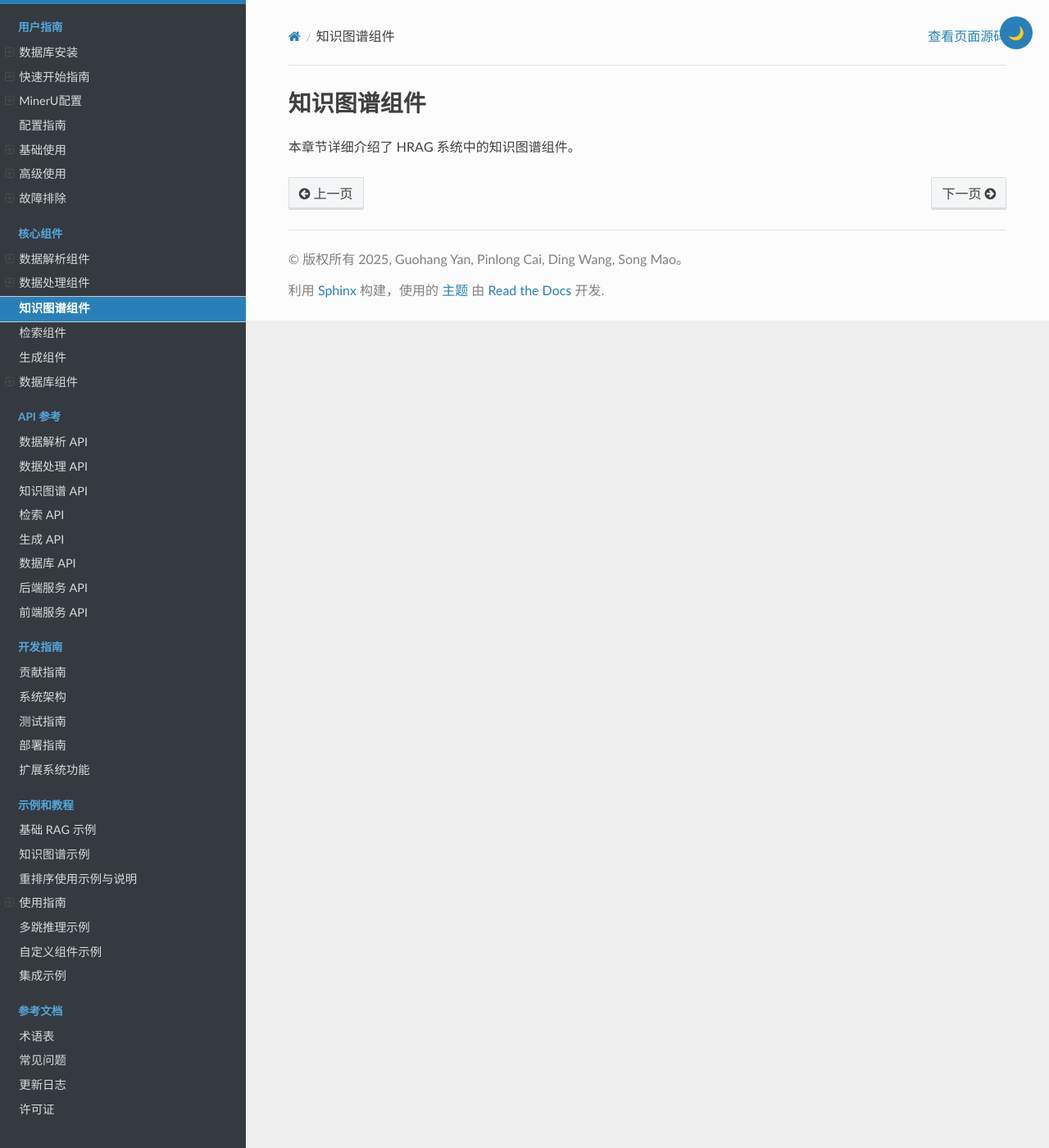
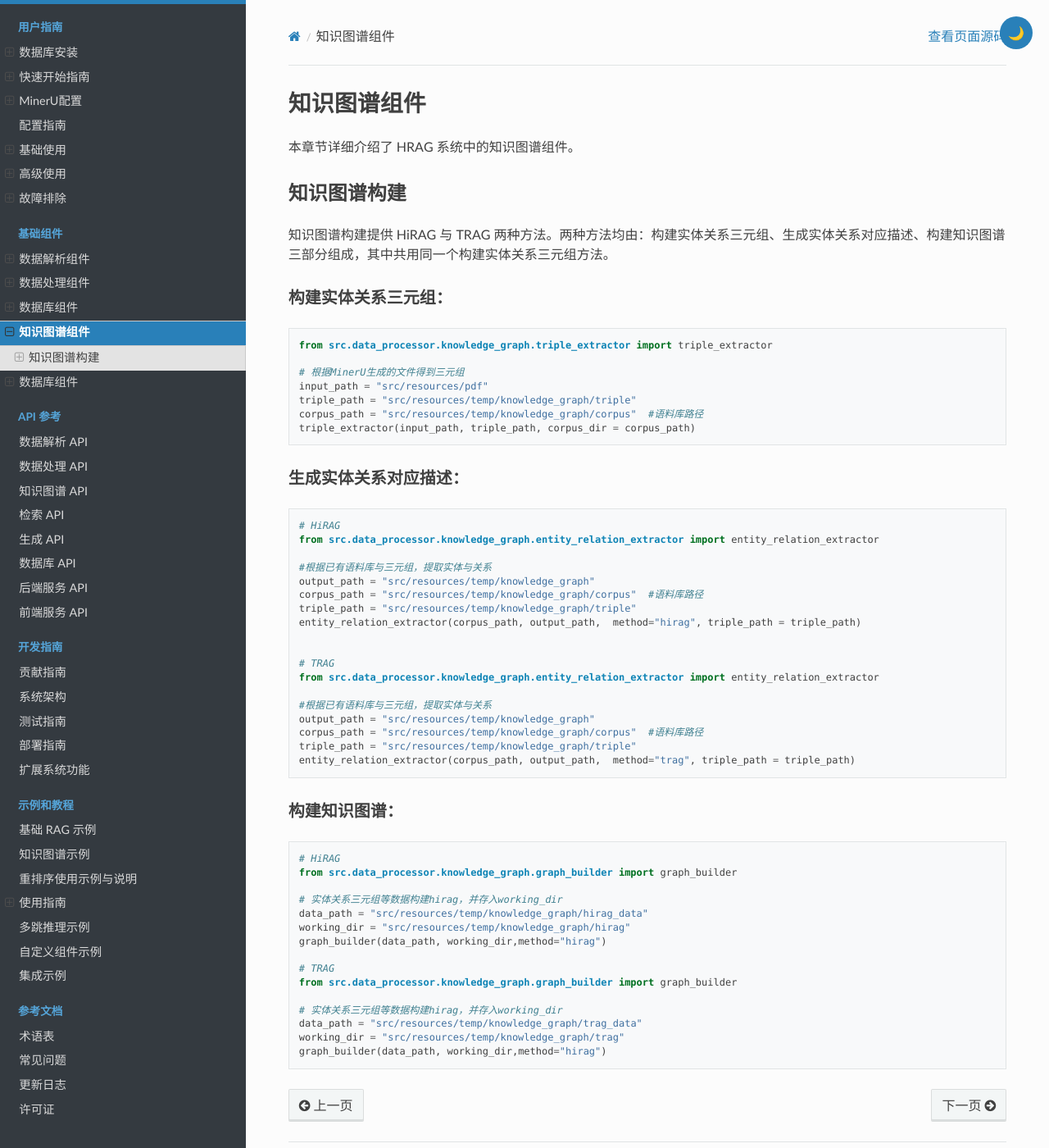
Before and after one commit to HetaTeam/Heta-docs, a Sphinx documentation site: the page built from source/components/knowledge_graph.rst, in a window 1280 px wide and 1400 px high. Shown: the whole window at 82% size. Built offline with Sphinx 7.4.7 and the Read the Docs theme 3.1.0, drawn with Linux system fonts in a browser that asks for light colours.

Commit message:
knowledge_graph

```diff
--- a/source/components/knowledge_graph.rst
+++ b/source/components/knowledge_graph.rst
@@ -4,3 +4,70 @@
 ============
 
 本章节详细介绍了 HRAG 系统中的知识图谱组件。
+
+知识图谱构建
+^^^^^^^^^^^^^^^^
+
+知识图谱构建提供 HiRAG 与 TRAG 两种方法。两种方法均由：构建实体关系三元组、生成实体关系对应描述、构建知识图谱三部分组成，其中共用同一个构建实体关系三元组方法。
+
+
+构建实体关系三元组：
+~~~~~~~~~~~~~~~~~~~~~~~~~~~~~
+
+.. code-block:: python
+
+    from src.data_processor.knowledge_graph.triple_extractor import triple_extractor
+
+    # 根据MinerU生成的文件得到三元组
+    input_path = "src/resources/pdf"
+    triple_path = "src/resources/temp/knowledge_graph/triple"
+    corpus_path = "src/resources/temp/knowledge_graph/corpus"  #语料库路径
+    triple_extractor(input_path, triple_path, corpus_dir = corpus_path)
+
+
+
+生成实体关系对应描述：
+~~~~~~~~~~~~~~~~~~~~~~~~~~~~~
+
+.. code-block:: python
+
+    # HiRAG
+    from src.data_processor.knowledge_graph.entity_relation_extractor import entity_relation_extractor
+
+    #根据已有语料库与三元组，提取实体与关系
+    output_path = "src/resources/temp/knowledge_graph"
+    corpus_path = "src/resources/temp/knowledge_graph/corpus"  #语料库路径
+    triple_path = "src/resources/temp/knowledge_graph/triple"
+    entity_relation_extractor(corpus_path, output_path,  method="hirag", triple_path = triple_path)
+
+
+    # TRAG
+    from src.data_processor.knowledge_graph.entity_relation_extractor import entity_relation_extractor
+
+    #根据已有语料库与三元组，提取实体与关系
+    output_path = "src/resources/temp/knowledge_graph"
+    corpus_path = "src/resources/temp/knowledge_graph/corpus"  #语料库路径
+    triple_path = "src/resources/temp/knowledge_graph/triple"
+    entity_relation_extractor(corpus_path, output_path,  method="trag", triple_path = triple_path)
+
+
+构建知识图谱：
+~~~~~~~~~~~~~~~~~~~~~~~~~~~~~
+
+.. code-block:: python
+
+    # HiRAG
+    from src.data_processor.knowledge_graph.graph_builder import graph_builder
+
+    # 实体关系三元组等数据构建hirag，并存入working_dir
+    data_path = "src/resources/temp/knowledge_graph/hirag_data"
+    working_dir = "src/resources/temp/knowledge_graph/hirag"
+    graph_builder(data_path, working_dir,method="hirag")
+
+    # TRAG
+    from src.data_processor.knowledge_graph.graph_builder import graph_builder
+
+    # 实体关系三元组等数据构建hirag，并存入working_dir
+    data_path = "src/resources/temp/knowledge_graph/trag_data"
+    working_dir = "src/resources/temp/knowledge_graph/trag"
+    graph_builder(data_path, working_dir,method="hirag")
--- a/source/index.rst
+++ b/source/index.rst
@@ -51,14 +51,13 @@
 
 .. toctree::
    :maxdepth: 2
-   :caption: 核心组件
+   :caption: 基础组件
    :name: components
 
    components/data_parser
    components/data_processor
+   components/databases
    components/knowledge_graph
-   components/retrieval
-   components/generation
    components/databases
 
 .. toctree::
```
Also changed, not shown: source/basic_usage.rst (+8 -38 lines).
